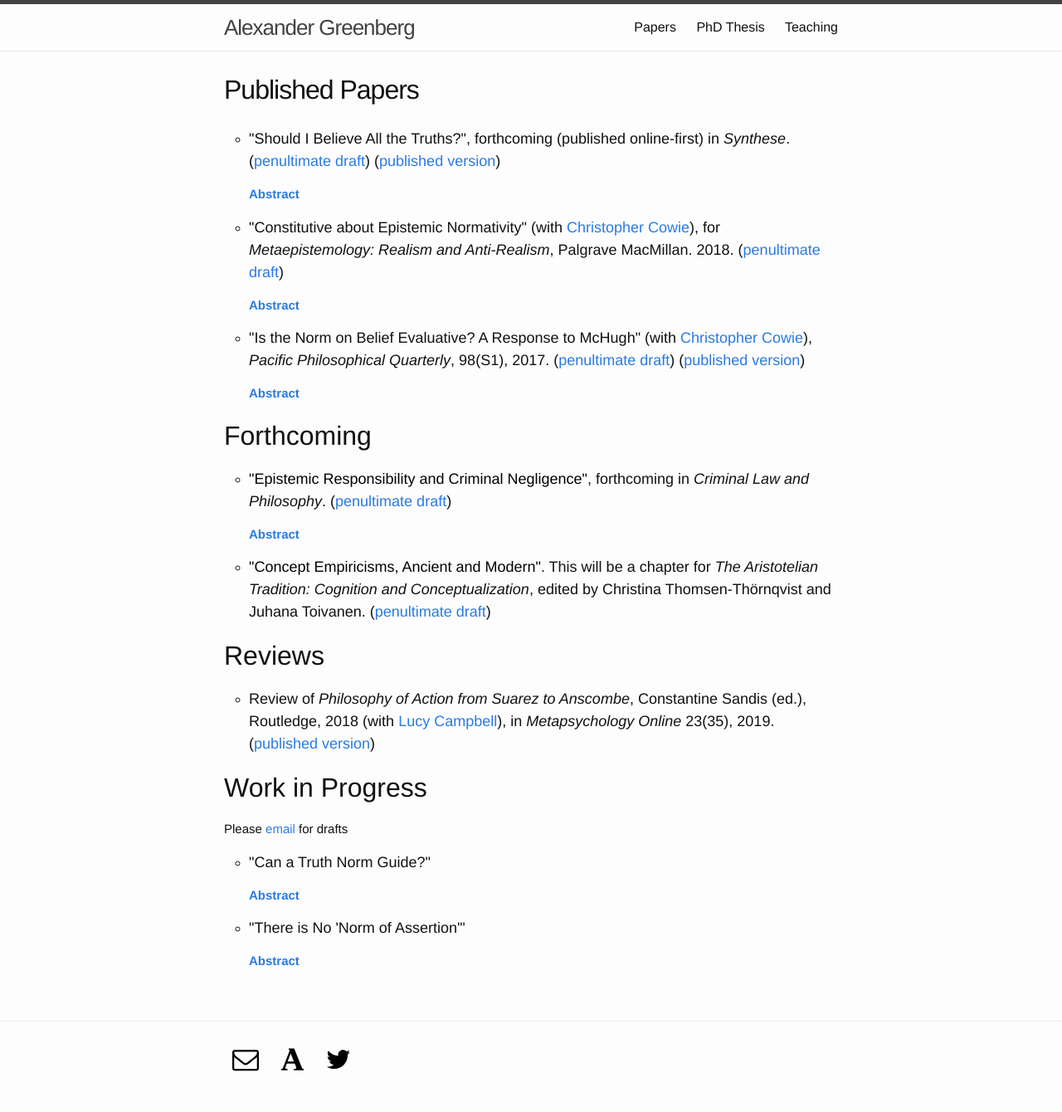
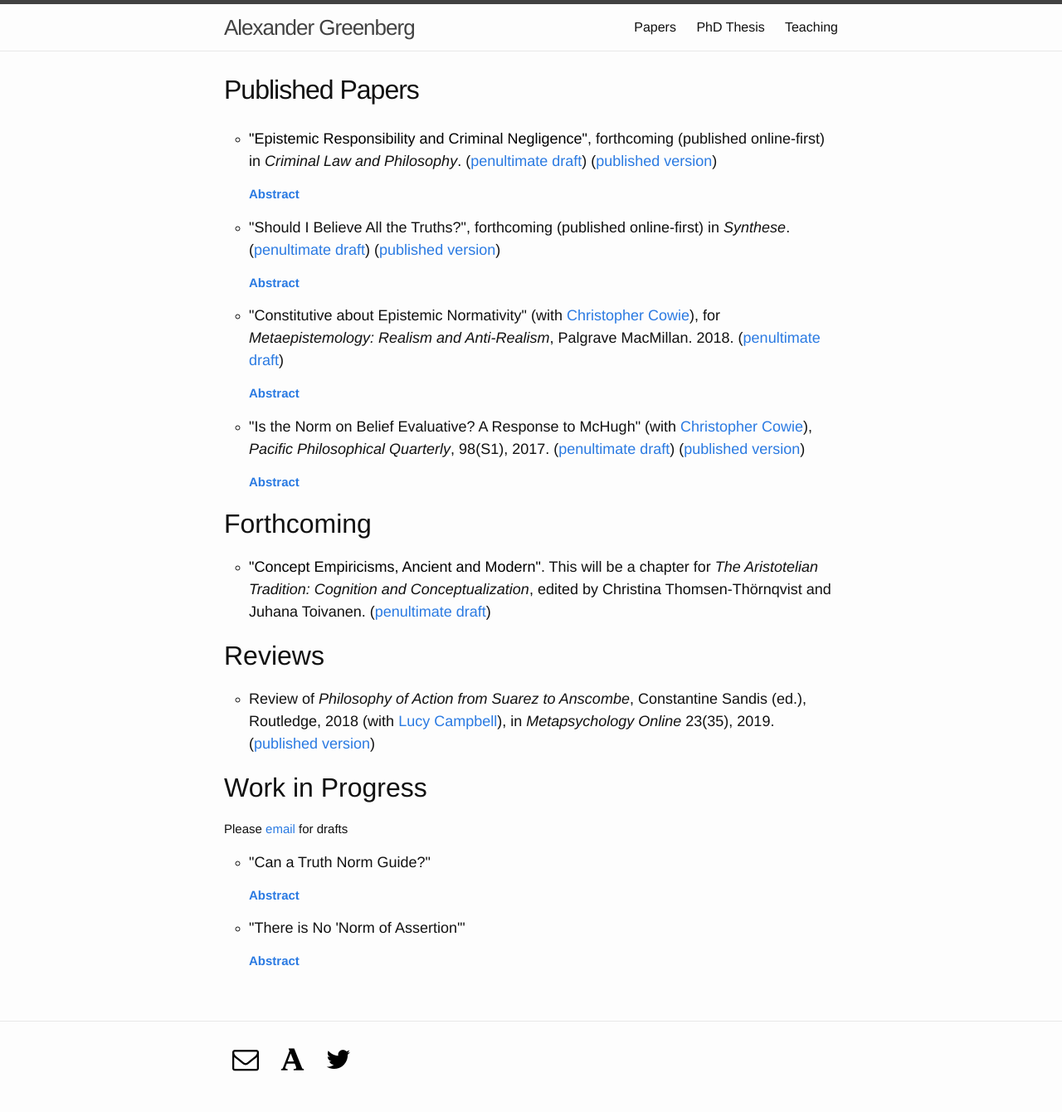
Before and after one commit to alexandergreenberg/alexandergreenberg.github.io, a Jekyll site: the page built from 01_Publications.html, in a window 1280 px wide. Shown: the whole page at 83% size. Built offline with Jekyll 4.4.1, drawn with Linux system fonts in a browser that asks for light colours; some web fonts are replaced.

Commit message:
Update 01_Publications.html

```diff
--- a/01_Publications.html
+++ b/01_Publications.html
@@ -18,6 +18,11 @@
 </script>
 <ul>
   <li>
+    <h4><a id="negligence" style="color: black; underline: none; text-decoration: none;">"Epistemic Responsibility and Criminal Negligence"</a>, forthcoming (published online-first) in <em>Criminal Law and Philosophy</em>. (<a href="/pdfs/epistemic-responsibility-and-criminal-negligence.pdf" target="_blank">penultimate draft</a>) (<a href="http://dx.doi.org/10.1007/s11572-019-09507-7" target="_blank">published version</a>)</h4>
+    <p><a href="javascript:;" onclick="return toggleMe('para4')" value="Toggle"><strong>Abstract</strong></a></p>
+    <div id="para4" class="hidden"><p>We seem to be responsible for our beliefs in a distinctively epistemic way. We often hold each other to account for the beliefs that we hold. We do this by criticising other believers as ‘gullible’ or ‘biased’, and trying to persuade others to revise their beliefs. But responsibility for belief looks hard to understand because we seem to lack control over our beliefs. This paper argues that we can make progress in our understanding of responsibility for belief by thinking about it in parallel with another kind of responsibility: legal responsibility for criminal negligence. Specifically, I argue that that a popular account of responsibility for belief, which grounds it in belief’s reasons-responsiveness, faces a problem analogous to one faced by H.L.A. Hart’s influential capacity-based account of culpability. This points towards a more promising account of responsibility of belief, though, if we draw on accounts of negligence which improve on Hart’s. Broadly speaking, the account of negligence which improves on Hart’s account grounds culpability in a (lack of) concern for others’ interests, whereas my account of epistemic responsibility grounds responsibility for belief in a (lack of) concern for the truth.</p></div>
+  </li>
+  <li>
     <h4>"Should I Believe All the Truths?", forthcoming (published online-first) in <em>Synthese</em>. (<a href="/pdfs/should-i-believe-all-the-truths.pdf" target="_blank">penultimate draft</a>) (<a href="https://doi.org/10.1007/s11229-018-1882-9" target="_blank">published version</a>)</h4>
     <p><a href="javascript:;" onclick="return toggleMe('para3')" value="Toggle"><strong>Abstract</strong></a></p>
     <div id="para3" class="hidden"><p>Should I believe something if and only if it’s true? Many philosophers have objected to this kind of truth norm, on the grounds that it’s not the case that one ought to believe all the truths. For example, some truths are too complex to believe; others are too trivial to be worth believing. Philosophers who defend truth norms often respond to this problem by reformulating truth norms in ways that do not entail that one ought to believe all the truths. Many of these attempts at reformulation, I’ll argue, have been missteps. A number of these different reformulations are incapable of carrying out a central role a truth norm is meant to play, that of explaining justification. The truth norm I’ll defend, however, avoids the implausible results of a prescription to believe all the truths, but doesn’t thereby fail to explain justification. This norm, introduced (but not defended) by Conor McHugh, states that <em>if</em> one has some doxastic attitude about p — i.e. if one believes, disbelieves, or suspends judgement about whether p — then one ought to believe that p if and only if p is true.</p></div>
@@ -35,11 +40,6 @@
 </ul>
 <h2>Forthcoming</h2>
 <ul>
-  <li>
-    <h4><a id="negligence" style="color: black; underline: none; text-decoration: none;">"Epistemic Responsibility and Criminal Negligence"</a>, forthcoming in <em>Criminal Law and Philosophy</em>. (<a href="/pdfs/epistemic-responsibility-and-criminal-negligence.pdf" target="_blank">penultimate draft</a>)</h4>
-    <p><a href="javascript:;" onclick="return toggleMe('para4')" value="Toggle"><strong>Abstract</strong></a></p>
-    <div id="para4" class="hidden"><p>We seem to be responsible for our beliefs in a distinctively epistemic way. We often hold each other to account for the beliefs that we hold. We do this by criticising other believers as ‘gullible’ or ‘biased’, and trying to persuade others to revise their beliefs. But responsibility for belief looks hard to understand because we seem to lack control over our beliefs. This paper argues that we can make progress in our understanding of responsibility for belief by thinking about it in parallel with another kind of responsibility: legal responsibility for criminal negligence. Specifically, I argue that that a popular account of responsibility for belief, which grounds it in belief’s reasons-responsiveness, faces a problem analogous to one faced by H.L.A. Hart’s influential capacity-based account of culpability. This points towards a more promising account of responsibility of belief, though, if we draw on accounts of negligence which improve on Hart’s. Broadly speaking, the account of negligence which improves on Hart’s account grounds culpability in a (lack of) concern for others’ interests, whereas my account of epistemic responsibility grounds responsibility for belief in a (lack of) concern for the truth.</p></div>
-  </li>
   <li>
     <h4><a id="aristotle" style="color: black; underline: none; text-decoration: none;">"Concept Empiricisms, Ancient and Modern"</a>. This will be a chapter for <em>The Aristotelian Tradition: Cognition and Conceptualization</em>, edited by Christina Thomsen-Thörnqvist and Juhana Toivanen. (<a href="/pdfs/concept-empiricisms-ancient-and-modern.pdf" target="_blank">penultimate draft</a>)</h4>
     <!-- <p><a href="javascript:;" onclick="return toggleMe('para5')" value="Toggle"><strong>Abstract</strong></a></p>
```
